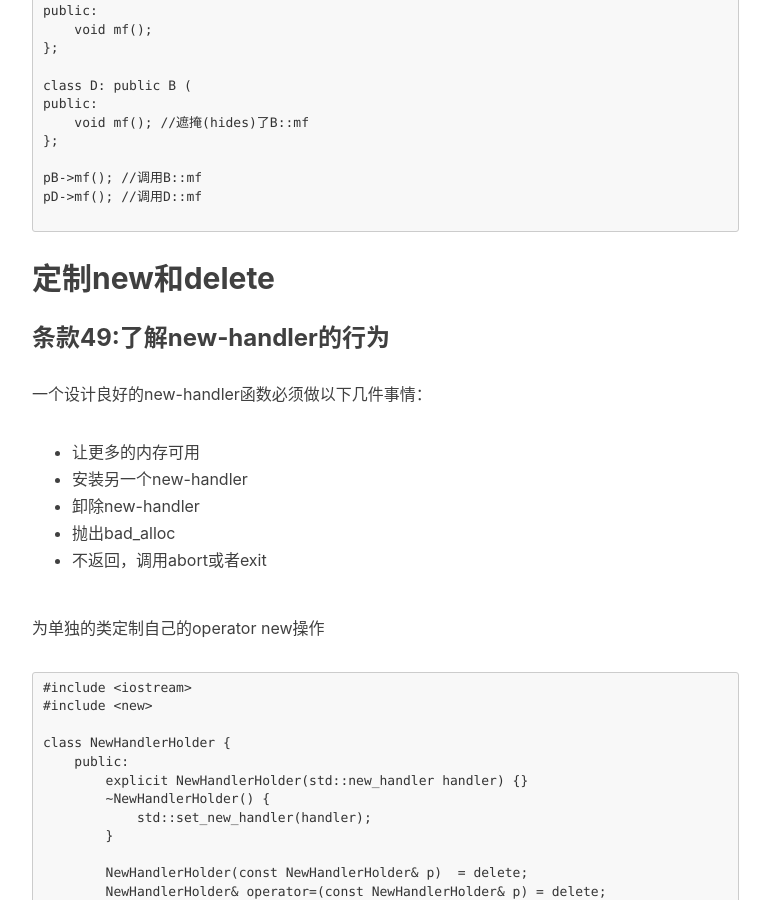
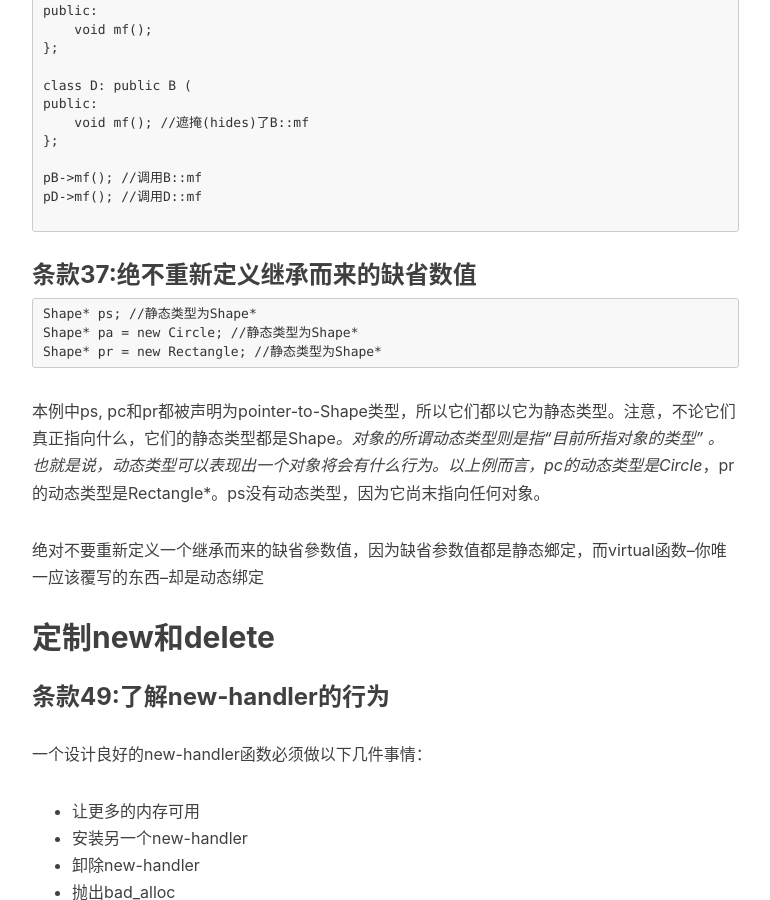
Before and after one commit to Stephan14/Stephan14.github.io, a Jekyll site: the page built from _posts/2022-12-10-effective-c++-reading-note.markdown, in a window 1280 px wide and 900 px high, scrolled down 11906 px. Shown: the whole window, without its empty margins (233-1003 px from the left). Built offline with Jekyll 4.4.1, drawn with Linux system fonts in a browser that asks for light colours; nearby versions of some CDN libraries; comment, search, counter and statistics services are not loaded.

Commit message:
绝不重新定义继承而来的缺省数值

````diff
--- a/_posts/2022-12-10-effective-c++-reading-note.markdown
+++ b/_posts/2022-12-10-effective-c++-reading-note.markdown
@@ -401,6 +401,17 @@ pD->mf(); //调用D::mf
 
 ```
 
+### 条款37:绝不重新定义继承而来的缺省数值
+
+```
+Shape* ps; //静态类型为Shape*
+Shape* pa = new Circle; //静态类型为Shape*
+Shape* pr = new Rectangle; //静态类型为Shape*
+```
+
+本例中ps, pc和pr都被声明为pointer-to-Shape类型，所以它们都以它为静态类型。注意，不论它们真正指向什么，它们的静态类型都是Shape*。对象的所谓动态类型则是指“目前所指对象的类型” 。也就是说，动态类型可以表现出一个对象将会有什么行为。以上例而言，pc的动态类型是Circle*，pr 的动态类型是Rectangle*。ps没有动态类型，因为它尚末指向任何对象。
+
+绝对不要重新定义一个继承而来的缺省參数值，因为缺省参数值都是静态鄉定，而virtual函数--你唯一应该覆写的东西--却是动态绑定
 ## 定制new和delete
 
 ### 条款49:了解new-handler的行为
````
